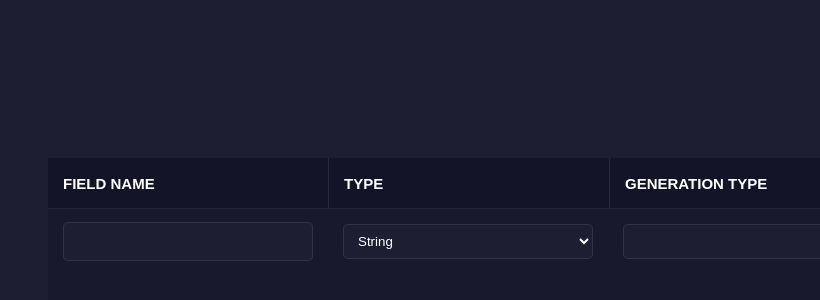
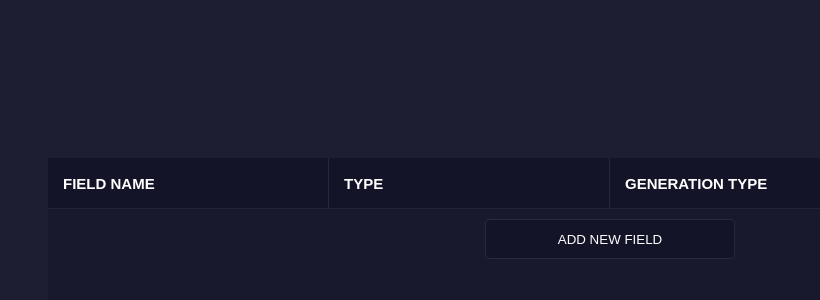
Before and after one commit to dellarosamarco/Json-Generator, a React (Create React App) app: page / in a window 1280 px wide. Shown: the part 42-342 px from the top of the page, without its empty margins (460-1280 px from the left). Built offline with nearby package versions, Linux system fonts and the light colour scheme.

Commit message:
update: json fields

```diff
--- a/src/Editor/JsonBuilder/JsonBuilder.scss
+++ b/src/Editor/JsonBuilder/JsonBuilder.scss
@@ -6,8 +6,21 @@
     background-color: var(--secondary-color);
 
     &-row{
+        display: flex;
+
+        &-button{
+            width:100%;
+            height:100%;
             background-color: var(--tertiary-color);
-        display: flex;
+            border:1px solid var(--border-primary-color);
+            color:white;
+            border-radius:5px;
+            cursor: pointer;
+
+            &:hover{
+                background-color: var(--secondary-color);
+            }
+        }
 
         &__header, &__field{
             &__cell{
@@ -36,7 +49,6 @@
         }
 
         &__field{
-            background-color: var(--secondary-color);
             height:65px;
 
             &__cell{
@@ -67,21 +79,31 @@
                     padding-left:10px;
                     outline:none;
                 }
+            }
+        }
+    }
 
-                button{
-                    width:100%;
-                    height:100%;
+    &-object{
+        display: flex;
+        width: 100%;
+        flex-direction: column;
+        align-items: center;
+        justify-content: center;
+        padding-top:10px;
+        padding-bottom:20px;
+
+        &-button{
+            width:250px;
+            height:40px;
             background-color: var(--tertiary-color);
             border:1px solid var(--border-primary-color);
             color:white;
             border-radius:5px;
             cursor: pointer;
-                }
 
-                button:hover{
+            &:hover{
                 background-color: var(--secondary-color);
             }
         }
     }
 }
-}
--- a/src/Editor/JsonBuilder/JsonBuilder.tsx
+++ b/src/Editor/JsonBuilder/JsonBuilder.tsx
@@ -1,11 +1,31 @@
+import { useState } from "react";
 import "./JsonBuilder.scss";
 import JsonBuilderField from "./JsonBuilderField/JsonBuilderField";
 
 export default function JsonBuilder(){
+    const [objectTotalFields, setObjectTotalFields] = useState(0);
+
+    function onAddField(){
+        setObjectTotalFields(objectTotalFields+1);
+    }
+
     return (
         <div className="json-builder">
             <JsonBuilderField isHeader={true}></JsonBuilderField>
-            <JsonBuilderField></JsonBuilderField>
+
+            <div
+                className="json-builder-object"
+                style={{
+                    display : 'flex',
+                }}
+            >
+                {
+                    [...new Array(objectTotalFields)].map(() => {
+                        return <JsonBuilderField></JsonBuilderField>
+                    })
+                }
+                <button className="json-builder-object-button" onClick={onAddField}>ADD NEW FIELD</button>
+            </div>
         </div>
     );
 }
--- a/src/Editor/JsonBuilder/JsonBuilderField/JsonBuilderField.tsx
+++ b/src/Editor/JsonBuilder/JsonBuilderField/JsonBuilderField.tsx
@@ -43,6 +43,10 @@ export default function JsonBuilderField(props : any){
         setObjectOpened(!objectOpened);
     }
 
+    function onAddField(){
+        setObjectTotalFields(objectTotalFields+1);
+    }
+
     const rowPrefix = props.isHeader ? "json-builder-row__header" : "json-builder-row__field";
     const cellPrefix = rowPrefix + "__cell";
     const cellTitlePrefix = cellPrefix + "-title";
@@ -85,7 +89,7 @@ export default function JsonBuilderField(props : any){
                                 {
                                     field.type !== FieldType.OBJECT ?
                                     (<input value={field.value} onChange={(e) => onEditFieldValue(e)}></input>)
-                                    : <button onClick={onToggleObject}>{ objectOpened ? 'CLOSE OBJECT' : 'OPEN OBJECT'}</button>
+                                    : <button className="json-builder-row-button" onClick={onToggleObject}>{ objectOpened ? 'CLOSE OBJECT' : 'OPEN OBJECT'}</button>
                                 }
                             </div>
                         </>
@@ -96,10 +100,13 @@ export default function JsonBuilderField(props : any){
             {
                 field.type === FieldType.OBJECT ?
                 <div
+                    className="json-builder-object"
                     style={{
-                        display : objectOpened ? 'block' : 'none'
+                        display : objectOpened ? 'flex' : 'none',
+                        backgroundColor: 'var(--tertiary-color)'
                     }}
                 >
+                    <button className="json-builder-object-button" onClick={onAddField}>ADD NEW FIELD</button>
                     {
                         [...new Array(objectTotalFields)].map(() => {
                             return <JsonBuilderField></JsonBuilderField>
```
Lines whose indentation alone changed are shown as unchanged.
